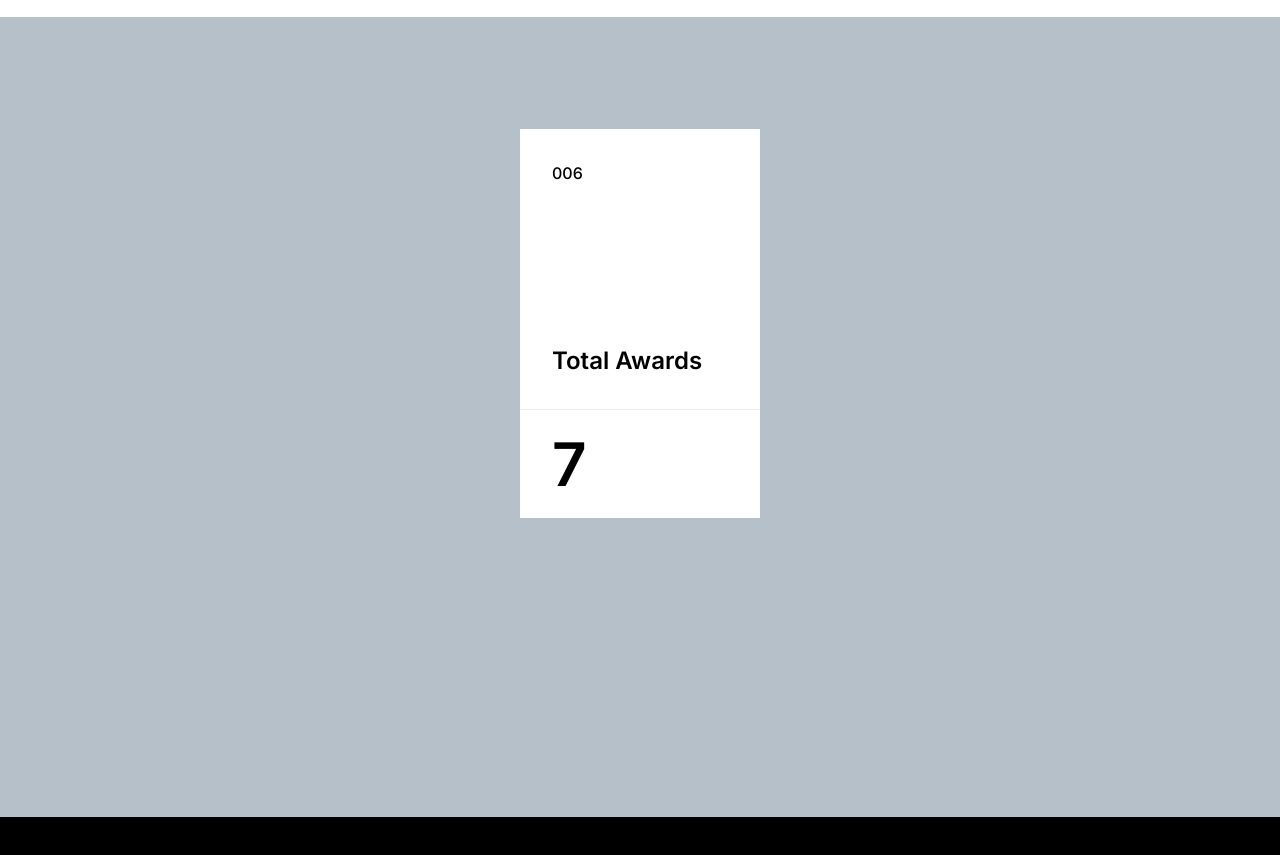
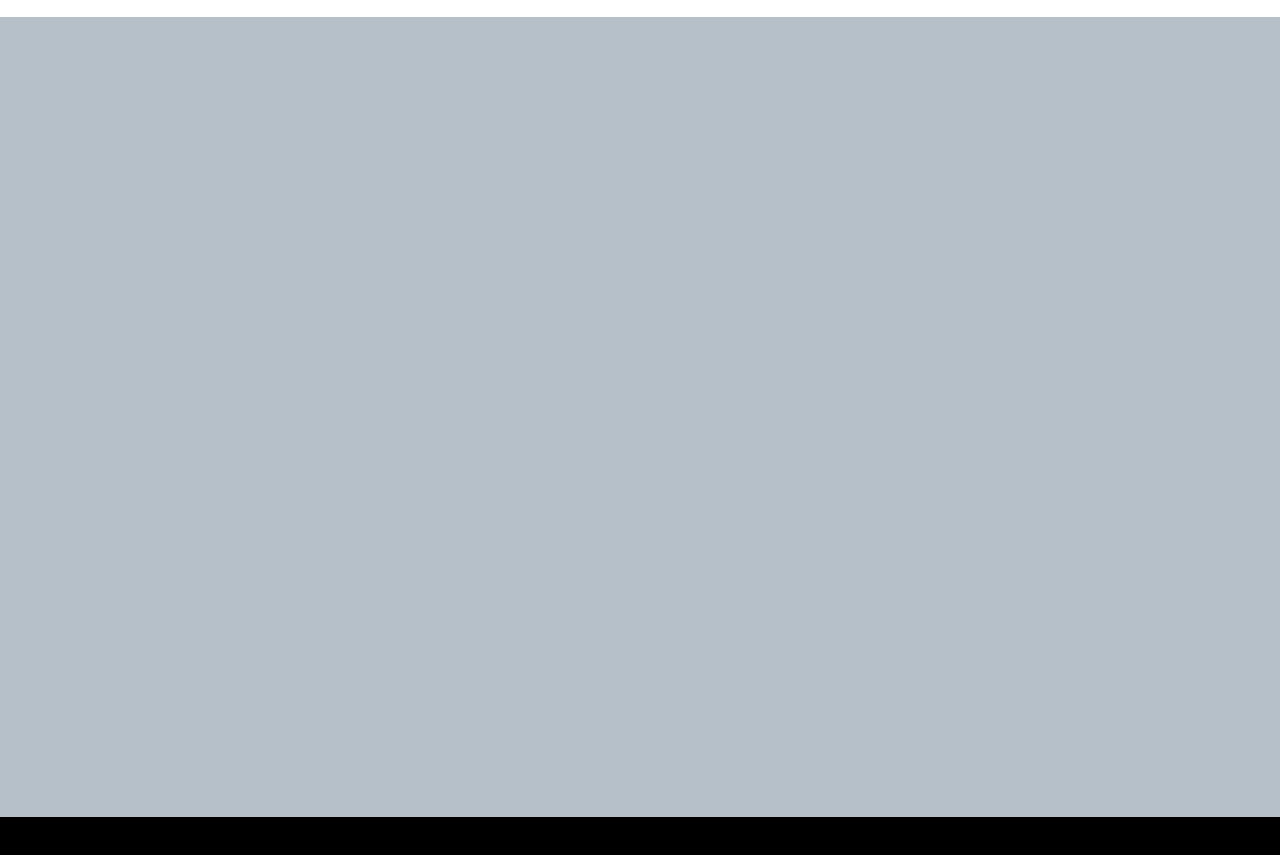
Before and after one commit to FahimHasan683031/webiZoone-, a Next.js app: page / in a window 1280 px wide. Shown: the part 10480-11335 px from the top of the page. Built offline with nearby package versions, Linux system fonts and the light colour scheme.

Commit message:
modified the comany stat card animation

```diff
--- a/app/components/companyStats/CompanyStats.jsx
+++ b/app/components/companyStats/CompanyStats.jsx
@@ -1,10 +1,6 @@
-import { useEffect, useRef } from "react";
 import StatCard from "./StatCard";
-import gsap from "gsap";
-import { ScrollTrigger } from 'gsap/ScrollTrigger';
 import ScrollAnimation from "../common/scrollAnimation/ScrollAnimation";
 
-gsap.registerPlugin(ScrollTrigger);
 
 const CompanyStats = () => {
     const stats = [
@@ -40,7 +36,6 @@ const CompanyStats = () => {
         numbers: "7"
     }
 
-
     return (
         <div className="w-full min-h-screen bg-[#B5C0C9]">
             <div className="grid grid-cols-5  px-10 py-28">
@@ -51,7 +46,7 @@ const CompanyStats = () => {
                         initialOpacity={1}
                         finalOpacity={1}
                         duration={1}
-                        delay={0.6}
+                        delay={0.8}
                         position="x"
                         once={false}
                         toggleActions={"play reverse play reverse"}
@@ -66,7 +61,7 @@ const CompanyStats = () => {
                         initialOpacity={1}
                         finalOpacity={1}
                         duration={1}
-                        delay={0.7}
+                        delay={0.9}
                         position="x"
                         once={false}
                         toggleActions={"play reverse play reverse"}
@@ -81,7 +76,7 @@ const CompanyStats = () => {
                         initialOpacity={1}
                         finalOpacity={1}
                         duration={1}
-                        delay={0.6}
+                        delay={0.8}
                         position="x"
                         once={false}
                         toggleActions={"play reverse play reverse"}
@@ -96,7 +91,7 @@ const CompanyStats = () => {
                         initialOpacity={1}
                         finalOpacity={1}
                         duration={1}
-                        delay={0.7}
+                        delay={0.9}
                         position="x"
                         once={false}
                         toggleActions={"play reverse play reverse"}
@@ -111,7 +106,7 @@ const CompanyStats = () => {
                         initialOpacity={1}
                         finalOpacity={1}
                         duration={1}
-                        delay={0.6}
+                        delay={0.8}
                         position="x"
                         once={false}
                         toggleActions={"play reverse play reverse"}
--- a/app/components/companyStats/StatCard.jsx
+++ b/app/components/companyStats/StatCard.jsx
@@ -1,9 +1,38 @@
+import { useEffect, useRef } from "react";
 import "./stat.css";
+import gsap from "gsap";
+import { ScrollTrigger } from 'gsap/ScrollTrigger';
+
+// Register the ScrollTrigger plugin
+gsap.registerPlugin(ScrollTrigger);
 
 const StatCard = ({ stat, index }) => {
+    const boxRef = useRef(null);
+
+    useEffect(() => {
+        gsap.fromTo(
+            boxRef.current,
+            { y: "0%", display: "block" },
+            {
+                y: "-100%",
+                display: "none",
+                duration: 0.3,
+                delay: 0.4,
+                scrollTrigger: {
+                    trigger: boxRef.current,
+                    start: "top bottom",
+                    end: "top top",
+                    scrub: false,
+                },
+            }
+        );
+    }, []);
 
     return (
-        <div className={`stat ${index !== 5 && "mr-7"}`}>
+        <div className={`stat ${index !== 5 && "mr-7"} relative overflow-hidden`}>
+            <div className="overflow-hidden">
+                <div ref={boxRef} className="bg-[#B5C0C9] border-8 border-[#B5C0C9] w-full h-full absolute top-0 left-0"></div>
+            </div>
             <div className="group bg-[#FFF] hover:text-white hover:bg-black hover:scale-[0.97] duration-700  transition-all ease-in-out">
                 <div className="h-[280px] p-8 flex flex-col justify-between">
                     <h4 className="font-medium ">00{index + 1}</h4>
--- a/app/components/featuredWorks/SingleWork.jsx
+++ b/app/components/featuredWorks/SingleWork.jsx
@@ -7,13 +7,12 @@ const SingleWork = ({ project, index }) => {
     const containerRef = useRef();
 
     return (
-        <div className={`relative w-full p-5 md:p-0 flex flex-col justify-center items-center lg:justify-normal lg:items-start ${index % 2 !== 0 ? "lg:-mt-20" : ""}`}>
+        <div className={`relative w-full h-full p-5 md:p-0 flex flex-col justify-center items-center lg:justify-normal lg:items-start ${index % 2 !== 0 ? "lg:-mt-20" : ""}`}>
             <ScrollAnimation
                 initialPosition="30%"
-                finalPosition= "0%"
+                finalPosition="0%"
                 duration={1}
                 delay={0}
-                once={true}
                 containerRef={containerRef}
                 position="y"
             >
@@ -45,6 +44,7 @@ const SingleWork = ({ project, index }) => {
 
             </ScrollAnimation>
         </div>
+
     );
 };
 
```
